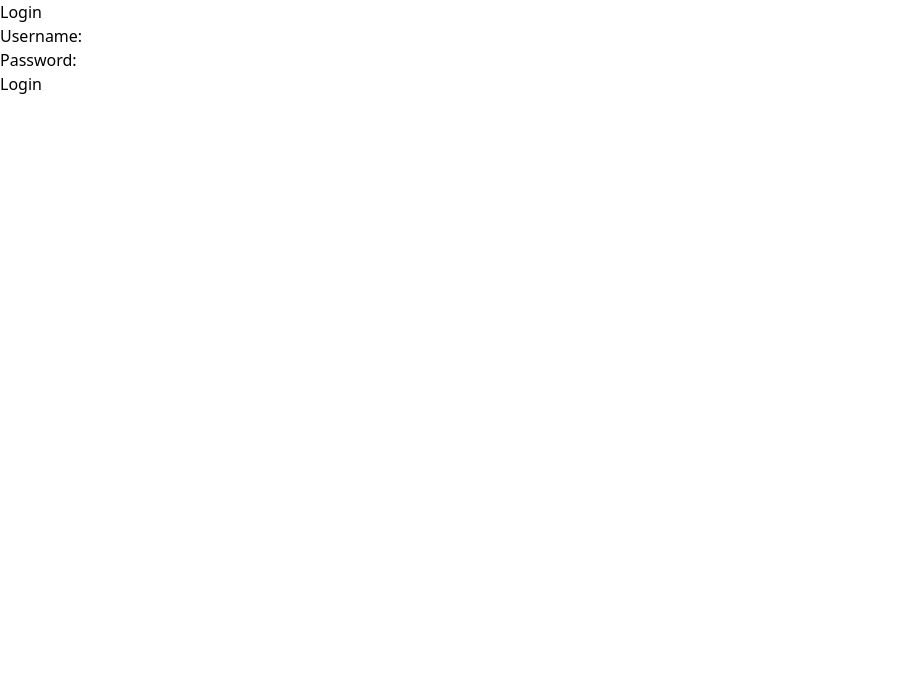
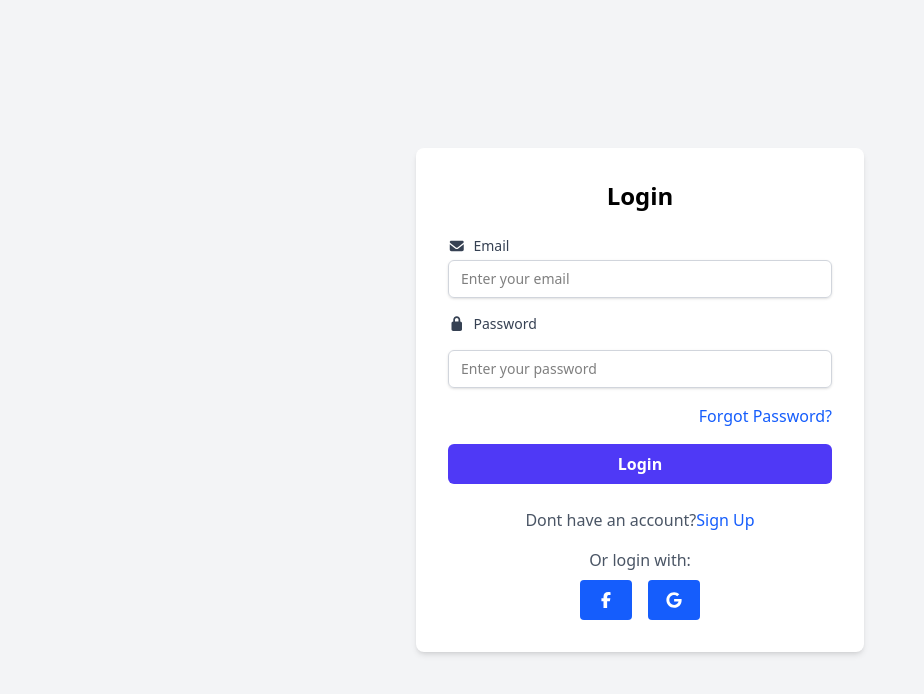
Before and after one commit to Vhon-tech12/CentraClinic, a Next.js app: page / in a window 1280 px wide. Shown: the top 694 px of the page, without its empty margins (0-924 px from the left). Built offline with nearby package versions, Linux system fonts and the light colour scheme.

Commit message:
`Added Facebook and Google login options to LoginForm component`

```diff
--- a/components/LoginForm.js
+++ b/components/LoginForm.js
@@ -1,6 +1,10 @@
 "use client";
 
 import React, { useState } from 'react';
+import Link from 'next/link';
+import { FontAwesomeIcon } from '@fortawesome/react-fontawesome';
+import { faEnvelope, faLock } from '@fortawesome/free-solid-svg-icons';
+import { faFacebookF, faGoogle } from '@fortawesome/free-brands-svg-icons';
 
 const LoginForm = () => {
   const [username, setUsername] = useState('');
@@ -8,36 +12,76 @@
 
   const handleSubmit = (e) => {
     e.preventDefault();
-    // Handle login logic here
     console.log('Login attempt:', { username, password });
   };
 
   return (
+    <div className="flex items-center justify-center min-h-screen bg-gray-100">
+      <div className="w-full max-w-md p-8 bg-white rounded-lg shadow-md">
+        <h2 className="text-2xl font-bold mb-6 text-center">Login</h2>
+        <form onSubmit={handleSubmit} className="space-y-4">
           <div>
-      <h2>Login</h2>
-      <form onSubmit={handleSubmit}>
-        <div>
-          <label htmlFor="username">Username:</label>
+            <label htmlFor="username" className="block text-sm font-medium text-gray-700">
+              <FontAwesomeIcon icon={faEnvelope} className="inline-block mr-2" />
+              Email
+            </label>
              <input
               type="text"
               id="username"
               value={username}
               onChange={(e) => setUsername(e.target.value)}
               required
+              className="mt-1 block w-full px-3 py-2 border border-gray-300 rounded-md shadow-sm
+                         focus:outline-none focus:ring-indigo-500 focus:border-indigo-500 sm:text-sm"
+              placeholder="Enter your email"
             />
             </div>
-        <div>
-          <label htmlFor="password">Password:</label>
+               <label htmlFor="password" className="block text-sm font-medium text-gray-700">
+                 <FontAwesomeIcon icon={faLock} className="inline-block mr-2" />
+                 Password
+                  </label>
                     <input
                       type="password"
                         id="password"
                            value={password}
               onChange={(e) => setPassword(e.target.value)}
               required
+              className="mt-1 block w-full px-3 py-2 border border-gray-300 rounded-md shadow-sm
+                         focus:outline-none focus:ring-indigo-500 focus:border-indigo-500 sm:text-sm"
+              placeholder="Enter your password"
               />
+              <div className="text-right mt-4">
+                <Link href="/"className="text-blue-600 hover:underline">
+                Forgot Password?
+                </Link>
               </div>
-        <button type="submit">Login</button>
+             <button
+               type="submit"
+                className="w-full py-2 px-4 bg-indigo-600 text-white font-semibold rounded-md
+                 hover:bg-indigo-700 focus:outline-none focus:ring-2 focus:ring-indigo-500 focus:ring-offset-2"
+                 >
+                  Login
+          </button>
         </form>
+        <p className="text-center mt-6 text-gray-600">
+          Dont have an account?
+          <Link href="/"className="text-blue-600" >
+          Sign Up
+          </Link>
+        </p>
+        <div className="mt-4">
+          <p className="text-center text-gray-600 mb-2">Or login with: </p>
+          <div className="flex justify-center space-x-4">
+            <Link href="/"className="bg-blue-600 hover:bg-blue-700 text-white font-bold py-2 px-4 rounded mx-2">
+            <FontAwesomeIcon icon={faFacebookF} className="w-3" />
+            </Link>
+            <Link href="/"className="bg-blue-600 hover:bg-blue-700 text-white font-bold py-2 px-4 rounded mx-2">
+            <FontAwesomeIcon icon={faGoogle} className="w-3" />
+            </Link>
+
+          </div>
+        </div>
+      </div>
     </div>
   );
 };
--- a/package.json
+++ b/package.json
@@ -9,6 +9,10 @@
     "lint": "eslint"
   },
   "dependencies": {
+    "@fortawesome/fontawesome-svg-core": "^7.1.0",
+    "@fortawesome/free-brands-svg-icons": "^7.1.0",
+    "@fortawesome/free-solid-svg-icons": "^7.1.0",
+    "@fortawesome/react-fontawesome": "^3.1.1",
     "next": "16.0.10",
     "postcss": "^8.5.6",
     "react": "19.2.1",
```
Also changed, not shown: app/page.tsx (line endings or trailing spaces), 1 other file (tests, documents, lock files or other folders). Lines whose indentation alone changed are shown as unchanged.
